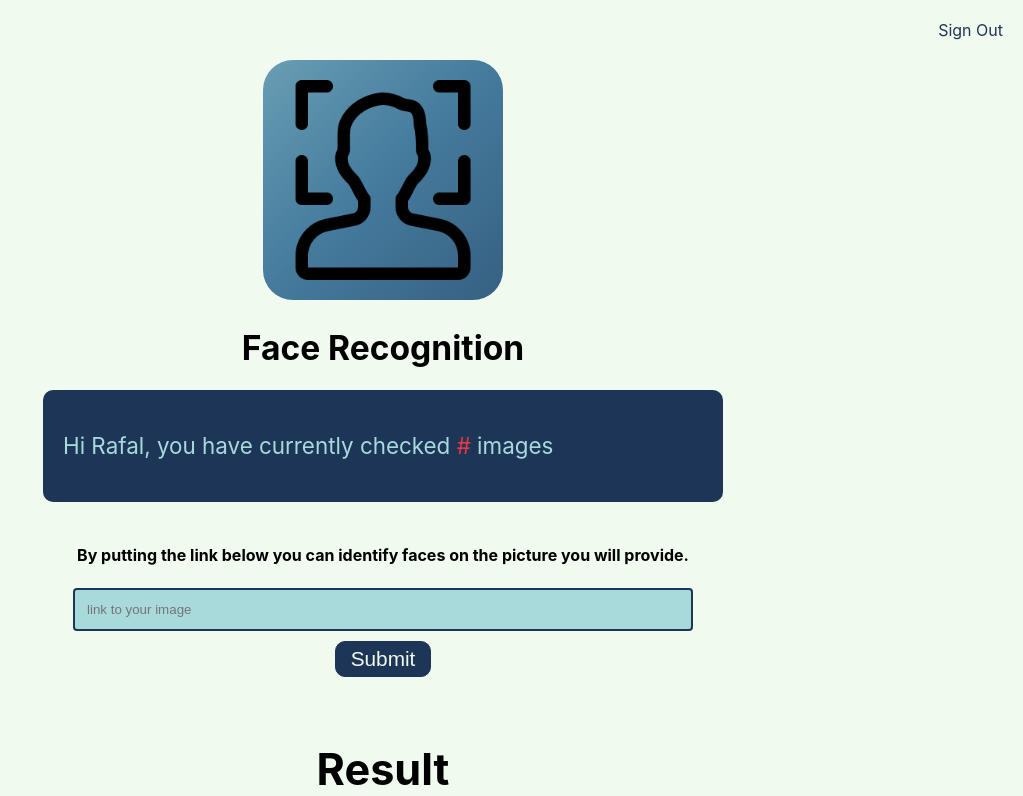
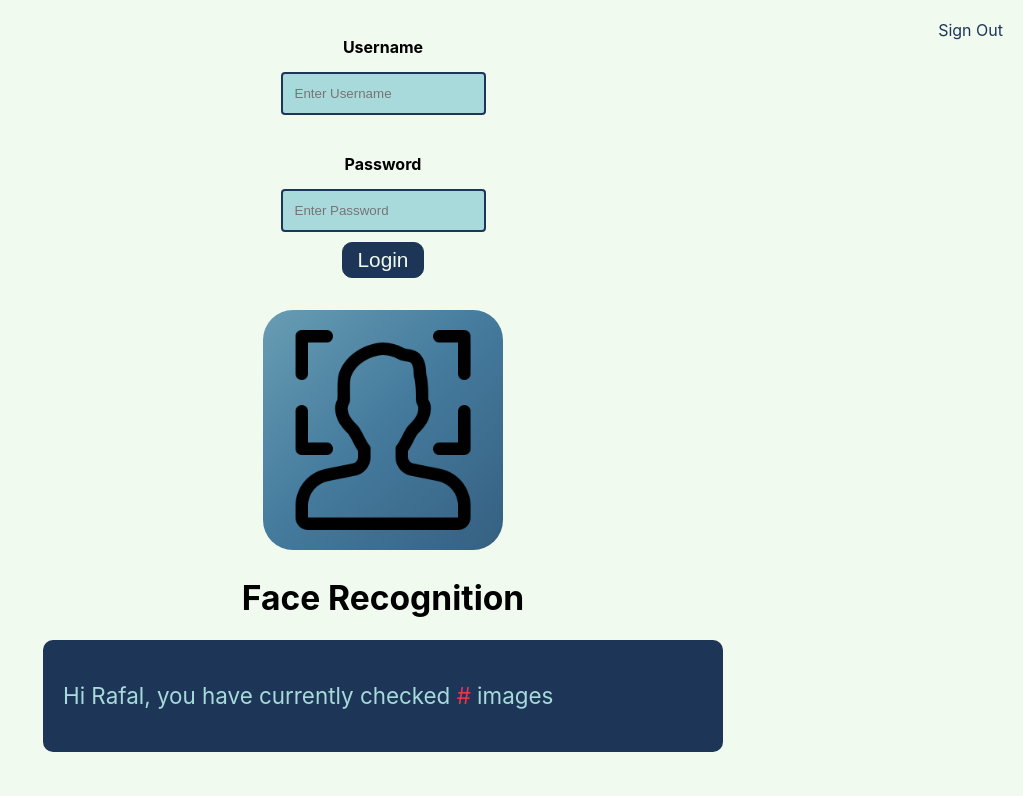
Before and after one commit to marelons1337/face-recognition, a React (Create React App) app: page / in a window 1280 px wide. Shown: the top 796 px of the page, without its empty margins (257-1280 px from the left). Built offline with nearby package versions, Linux system fonts and the light colour scheme; what clarifai would draw is missing.

Commit message:
login form and mixins to clean up

```diff
--- a/src/App.js
+++ b/src/App.js
@@ -2,11 +2,12 @@ import './dist/css/App.css';
 import 'animate.css';
 import Clarifai from 'clarifai';
 import React, { Component } from 'react';
-import Navigation from './components/Navigation/Navigation'
-import Logo from './components/Logo/Logo'
-import Rank from './components/Rank/Rank'
-import ImageLinkForm from './components/ImageLinkForm/ImageLinkForm'
-import FaceRecognition from './components/FaceRecognition/FaceRecognition'
+import Navigation from './components/Navigation'
+import Logo from './components/Logo'
+import Rank from './components/Rank'
+import ImageLinkForm from './components/ImageLinkForm'
+import FaceRecognition from './components/FaceRecognition'
+import SignIn from './components/SignIn'
 
 
 const app = new Clarifai.App({
@@ -25,11 +26,9 @@ class App extends Component {
 
   calculateFaceLocation = (data) => {
     const recognizedFace = data.outputs[0].data.regions[0].region_info.bounding_box
-    console.log(recognizedFace);
     const image = document.querySelector("#inputImage")
     const width = Number(image.width)
     const height = Number(image.height)
-    console.log('widht', width, 'height', height);
     return {
       leftCol: recognizedFace.left_col * width,
       topRow: recognizedFace.top_row * height,
@@ -60,6 +59,7 @@ class App extends Component {
     return (
       <div className="App">
         <Navigation />
+        <SignIn />
         <Logo />
         <Rank />
         <ImageLinkForm onInputChange={this.onInputChange} onButtonSubmit= {this.onButtonSubmit}/>
--- a/src/components/Logo/Logo.js
+++ b/src/components/Logo.js
@@ -1,5 +1,5 @@
 import React from 'react';
-import face from './face.png'
+import face from './Logo/face.png'
 
 const Logo = () => {
     return (
--- /dev/null
+++ b/src/components/SignIn.js
@@ -0,0 +1,23 @@
+import React from 'react';
+
+const SignIn = () => {
+    return (
+        <div className="login-container">
+            <form>
+                <div className='login-block'>
+                    <label htmlFor="uname"><b>Username</b></label>
+                    <input type="text" placeholder="Enter Username" name="uname" required />
+                </div>
+                    <br />
+                <div className='login-block'>
+                    <label htmlFor="psw"><b>Password</b></label>
+                    <input type="password" placeholder="Enter Password" name="psw" required />
+                    <br />
+                    <button type="submit">Login</button>
+                </div>
+            </form>
+        </div>
+     );
+}
+
+export default SignIn;
--- a/src/scss/App.scss
+++ b/src/scss/App.scss
@@ -4,6 +4,35 @@ $lighter: #457b9d;
 $middle: #a8dadc;
 $neutral: #f1faee;
 $accent: #e63946;
+
+//mixins
+@mixin input {
+    margin-top: 10px;
+    padding: 12px;
+    border: 2px solid $dark;
+    background-color: $middle;
+    border-radius: 4px;
+    &:hover {
+        border: 2px solid $lighter;
+    }
+}
+
+@mixin button {
+    background-color: $dark;
+    color: $neutral;
+    border: 1px solid $dark;
+    border-radius: 10px;
+    padding: 5px 15px;
+    text-align: center;
+    display: block;
+    margin: 0 auto;
+    font-size: 1.3em;
+    &:hover {
+        background-color: $middle;
+        color: $dark;
+        cursor: pointer;
+    }
+}
 
 body {
     background-color: $neutral;
@@ -30,6 +59,7 @@ body {
         }
     }
 }
+
 .logo-div {
     grid-column: 2/3;
     grid-row: 2/3;
@@ -53,6 +83,7 @@ body {
         font-size: 2.1em;
     }
 }
+
 @keyframes gradient {
     0% {
         background-position: 0% 50%;
@@ -80,33 +111,15 @@ body {
         font-size: 1rem;
     }
     #link-box {
+        @include input;
+        margin-bottom: 10px;
         width: 100%;
-        margin: 10px;
-        padding: 12px;
-        border: 2px solid $dark;
-        background-color: $middle;
-        border-radius: 4px;
-        &:hover {
-            border: 2px solid $lighter;
-        }
     }
     #submit-link-box {
-        background-color: $dark;
-        color: $neutral;
-        border: 1px solid $dark;
-        border-radius: 10px;
-        padding: 5px 15px;
-        text-align: center;
-        display: block;
-        margin: 0 auto;
-        font-size: 1.3em;
-        &:hover {
-            background-color: $middle;
-            color: $dark;
-            cursor: pointer;
-        }
+        @include button;
     }
 }
+
 .face-box {
     padding-top: 30px;
     grid-column: 2/3;
@@ -130,6 +143,7 @@ body {
         }
     }
 }
+
 .rank-box {
     grid-column: 2/3;
     grid-row: 3/4;
@@ -145,3 +159,25 @@ body {
         color: $accent;
     }
 }
+
+.login-container {
+    grid-column: 2/3;
+    grid-row: 1/2;
+    justify-self: center;
+    padding: 30px;
+    label {
+        padding: 5px;
+        display: block;
+        text-align: center;
+    }
+    .login-block {
+        padding: 2px 0;
+    }
+    input {
+        @include input;
+        margin-bottom: 10px;
+    }
+    button {
+        @include button;
+    }
+}
```
Also changed, not shown: src/components/FaceRecognition.js (renamed from src/components/FaceRecognition/FaceRecognition.js), src/components/ImageLinkForm.js (renamed from src/components/ImageLinkForm/ImageLinkForm.js), src/components/Navigation.js (renamed from src/components/Navigation/Navigation.js), src/components/Rank.js (renamed from src/components/Rank/Rank.js), src/dist/css/App.css, 1 other file (tests, documents, lock files or other folders).
